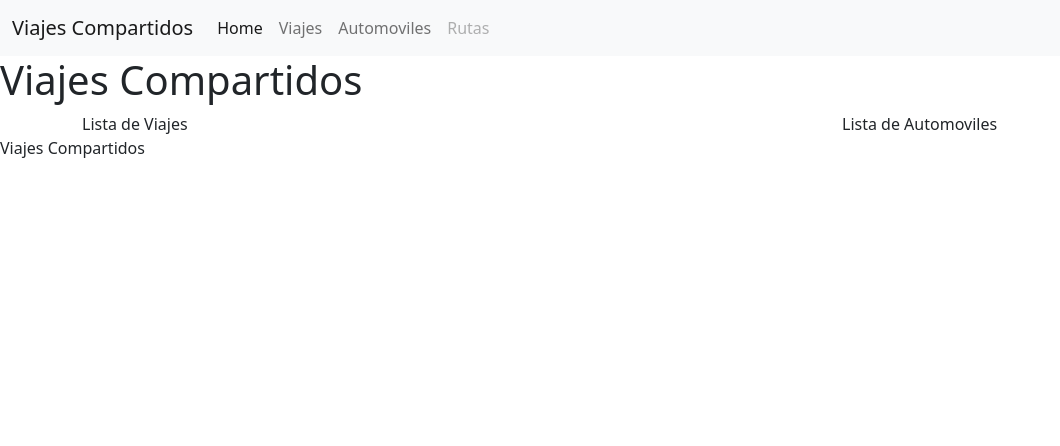
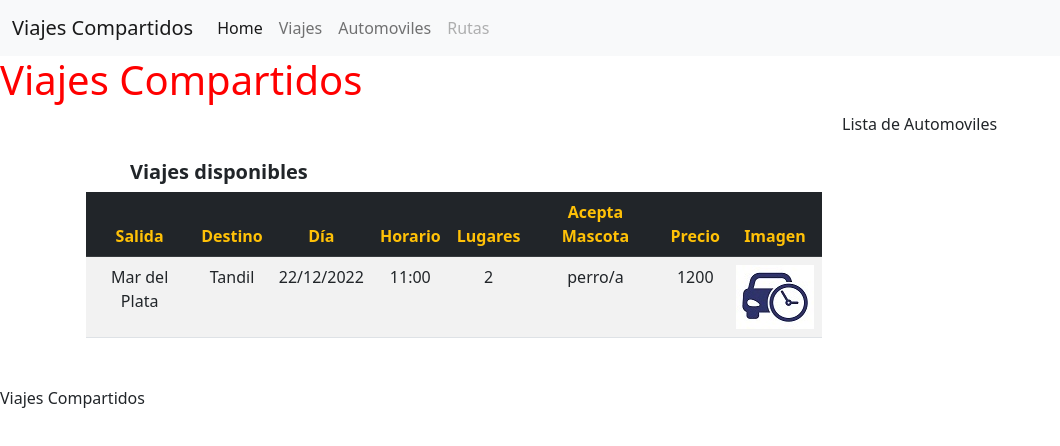
Before and after one commit to FelicitasAguerralde/SeminarioAngular_ViajesCompartidos, an Angular app: page / in a window 1280 px wide. Shown: the top 446 px of the page, without its empty margins (0-1060 px from the left). Built offline with nearby package versions, Linux system fonts and the light colour scheme.

Commit message:
componente list viajes creado

```diff
--- a/src/app/app.component.css
+++ b/src/app/app.component.css
@@ -0,0 +1,3 @@
+h1{
+    color:red;
+}
--- a/src/app/app.component.html
+++ b/src/app/app.component.html
@@ -27,7 +27,9 @@
 </div>
 <div class="container">
   <div class="row">
-    <div class="col-8">Lista de Viajes</div>
+    <div class="col-8"><app-viajes-list>
+
+    </app-viajes-list></div>
     <div class="col-4">Lista de Automoviles</div>
   </div>
 </div>
--- a/src/app/viajes-list/viajes-list.component.html
+++ b/src/app/viajes-list/viajes-list.component.html
@@ -1 +1,27 @@
-<p>viajes-list works!</p>
+<div class="modal-body">
+    <h1 class="fs-5 fw-bold ms-5 mt-5">Viajes disponibles</h1>
+    <table class='table  table-striped text-center m-1 mb-5'>
+        <thead class="table-dark text-center fw-bold text-warning">
+            <tr>
+                <th>Salida</th>
+                <th>Destino</th>
+                <th>Día</th>
+                <th>Horario</th>
+                <th>Lugares</th>
+                <th>Acepta Mascota</th>
+                <th>Precio</th>
+                <th>Imagen</th>
+            <tr>
+        </thead>
+        <tbody>
+                <tr>
+                    <td>{{viajes.salida}}</td>
+                    <td>{{viajes.destino}}</td>
+                    <td>{{viajes.dia}}</td>
+                    <td>{{viajes.horario}}</td>
+                    <td>{{viajes.lugares}}</td>
+                    <td>{{viajes.mascota}}</td>
+                    <td>{{viajes.precio}}</td>
+                    <td><img [src]="viajes.images" [alt]="viajes.salida"></td>
+                </tr>
+</table>
--- a/src/app/viajes-list/viajes-list.component.ts
+++ b/src/app/viajes-list/viajes-list.component.ts
@@ -6,5 +6,14 @@ import { Component } from '@angular/core';
   styleUrls: ['./viajes-list.component.css']
 })
 export class ViajesListComponent {
-
+  viajes={
+    "salida": "Mar del Plata",
+    "destino":"Tandil",
+    "dia": "22/12/2022",
+    "horario":"11:00",
+    "lugares": 2,
+    "mascota":"perro/a",
+    "precio":1200,
+    "images":"assets/img/viaje1.jpg",
+  }
 }
```
Also changed, not shown: src/assets/img/viaje1.jpg (added).
